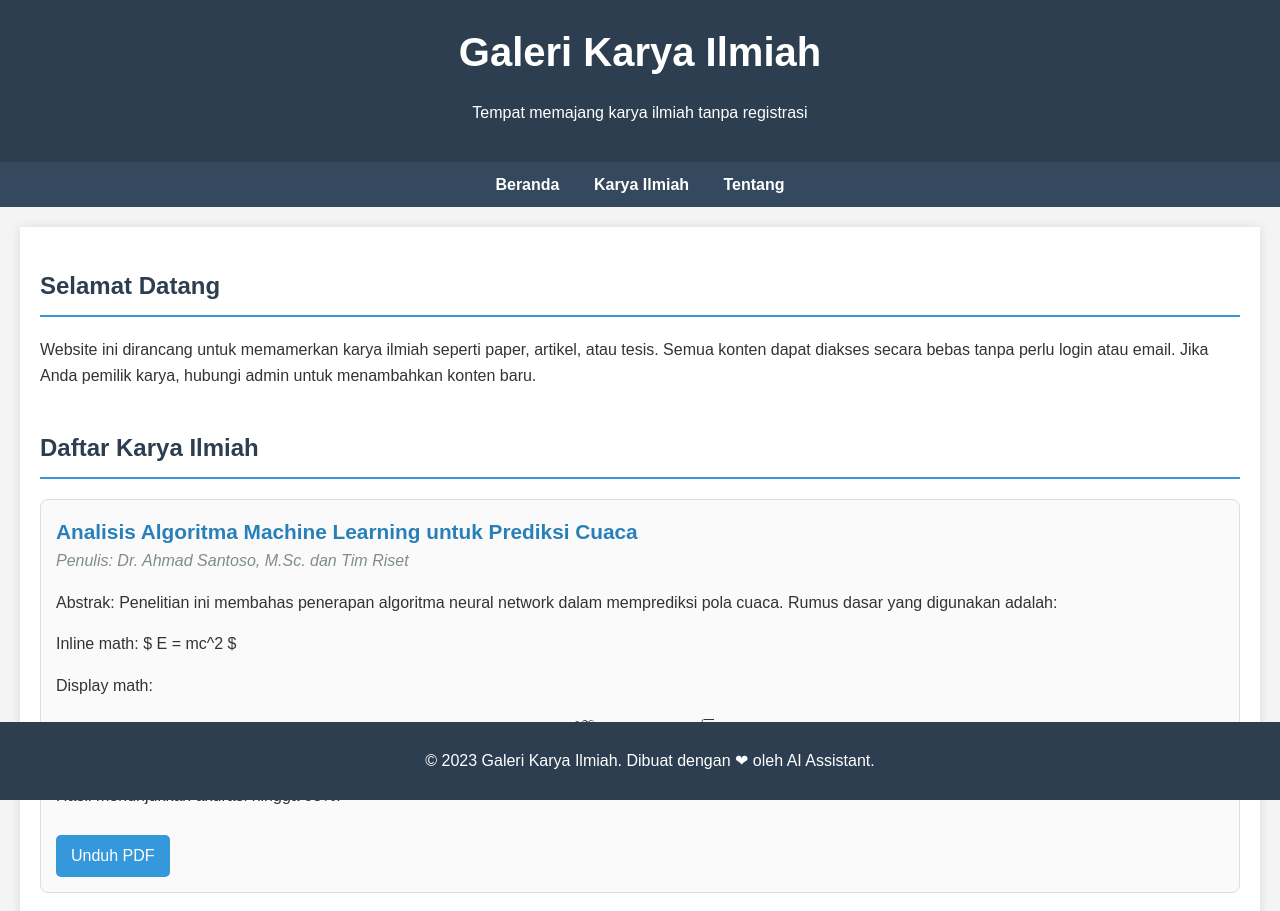
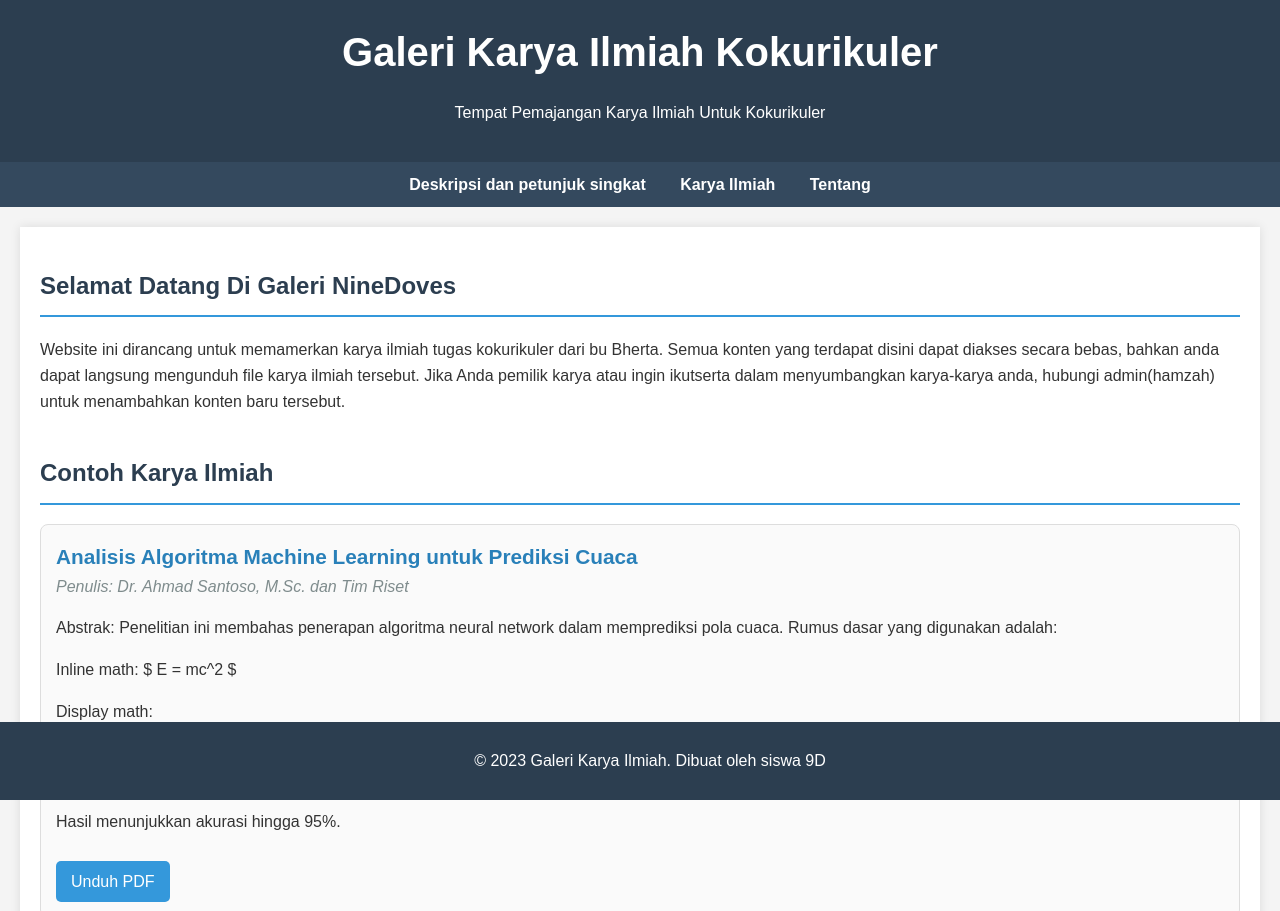
Before and after one commit to sufercode/galeri-karya-ilmiah-ko, a plain HTML site: page index.html in a window 1280 px wide. Shown: the top 911 px of the page. Drawn offline with nearby package versions, Linux system fonts and the light colour scheme.

Commit message:
Update index.html
yang baru

```diff
--- a/index.html
+++ b/index.html
@@ -3,7 +3,7 @@
 <head>
     <meta charset="UTF-8">
     <meta name="viewport" content="width=device-width, initial-scale=1.0">
-    <title>Galeri Karya Ilmiah</title>
+    <title>Galeri Karya Ilmiah Kokurikuler</title>
     <!-- MathJax untuk rendering LaTeX -->
     <script src="https://polyfill.io/v3/polyfill.min.js?features=es6"></script>
     <script id="MathJax-script" async src="https://cdn.jsdelivr.net/npm/mathjax@3/es5/tex-mml-chtml.js"></script>
@@ -103,24 +103,24 @@
 </head>
 <body>
     <header>
-        <h1>Galeri Karya Ilmiah</h1>
-        <p>Tempat memajang karya ilmiah tanpa registrasi</p>
+        <h1>Galeri Karya Ilmiah Kokurikuler</h1>
+        <p>Tempat Pemajangan Karya Ilmiah Untuk Kokurikuler</p>
     </header>
 
     <nav>
-        <a href="#home">Beranda</a>
+        <a href="#home">Deskripsi dan petunjuk singkat</a>
         <a href="#works">Karya Ilmiah</a>
         <a href="#about">Tentang</a>
     </nav>
 
     <main>
         <section id="home">
-            <h2>Selamat Datang</h2>
-            <p>Website ini dirancang untuk memamerkan karya ilmiah seperti paper, artikel, atau tesis. Semua konten dapat diakses secara bebas tanpa perlu login atau email. Jika Anda pemilik karya, hubungi admin untuk menambahkan konten baru.</p>
+            <h2>Selamat Datang Di Galeri NineDoves</h2>
+            <p>Website ini dirancang untuk memamerkan karya ilmiah tugas kokurikuler dari bu Bherta. Semua konten yang terdapat disini dapat diakses secara bebas, bahkan anda dapat langsung mengunduh file karya ilmiah tersebut. Jika Anda pemilik karya atau ingin ikutserta dalam menyumbangkan karya-karya anda, hubungi admin(hamzah) untuk menambahkan konten baru tersebut.</p>
         </section>
 
         <section id="works">
-            <h2>Daftar Karya Ilmiah</h2>
+            <h2>Contoh Karya Ilmiah</h2>
             <!-- Contoh karya 1 -->
             <div class="work-item">
                 <div class="work-title">Analisis Algoritma Machine Learning untuk Prediksi Cuaca</div>
@@ -156,12 +156,12 @@
 
         <section id="about">
             <h2>Tentang Website</h2>
-            <p>Website ini dibuat dengan HTML, CSS, dan MathJax untuk dukungan LaTeX. Tidak ada sistem login untuk menjaga aksesibilitas. Update konten dilakukan secara manual oleh admin.</p>
+            <p>Website ini dibuat dengan HTML, CSS, dan MathJax untuk dukungan LaTeX. Tidak ada sistem login untuk menjaga aksesibilitas dan kebebasan dewan guru untuk mengakses website ini. Update konten dilakukan secara manual oleh admin(hamz.sufer33).</p>
         </section>
     </main>
 
     <footer>
-        <p>&copy; 2023 Galeri Karya Ilmiah. Dibuat dengan ❤ oleh AI Assistant.</p>
+        <p>&copy; 2023 Galeri Karya Ilmiah. Dibuat oleh siswa 9D</p>
     </footer>
 
     <script>
```
